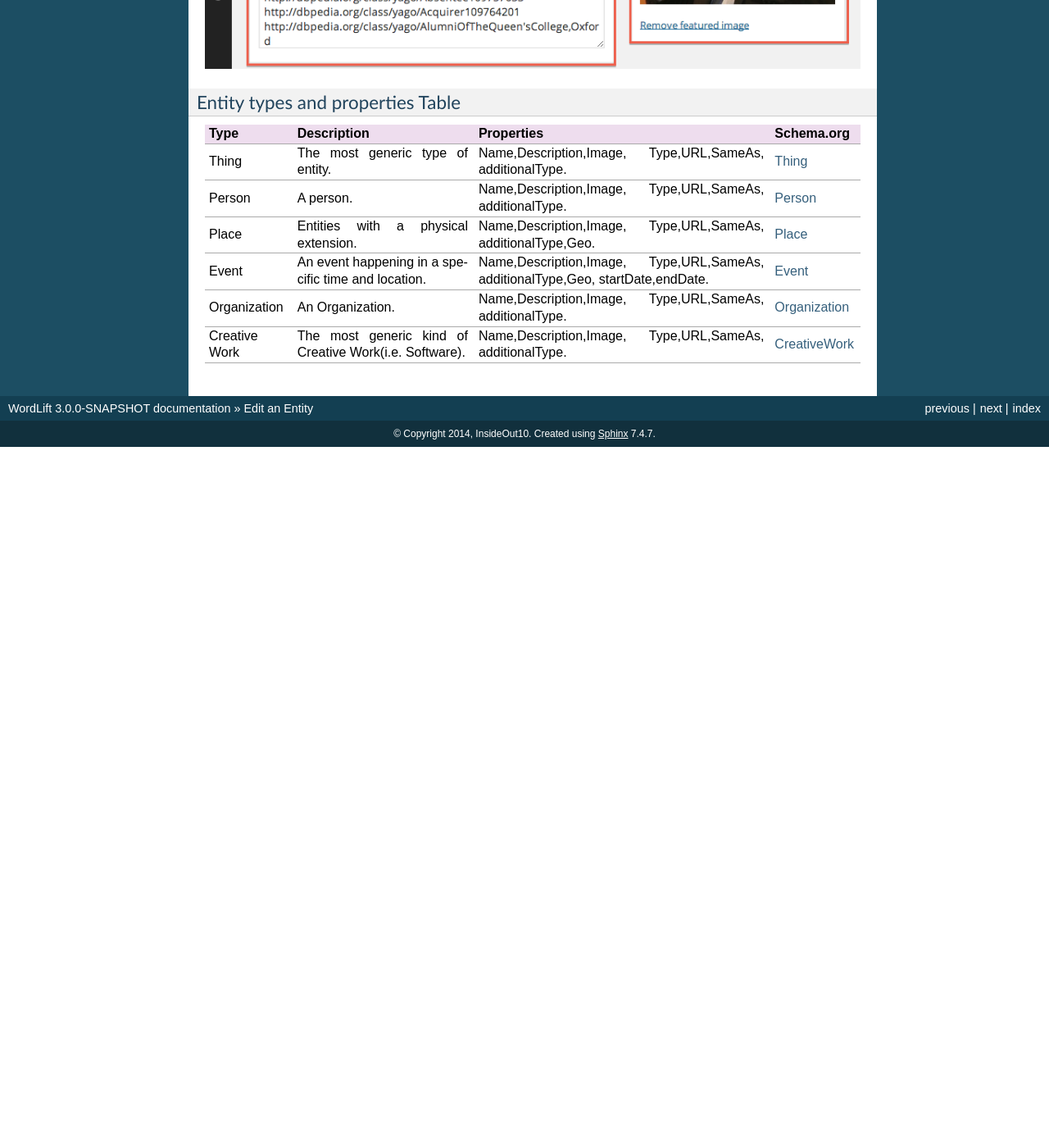
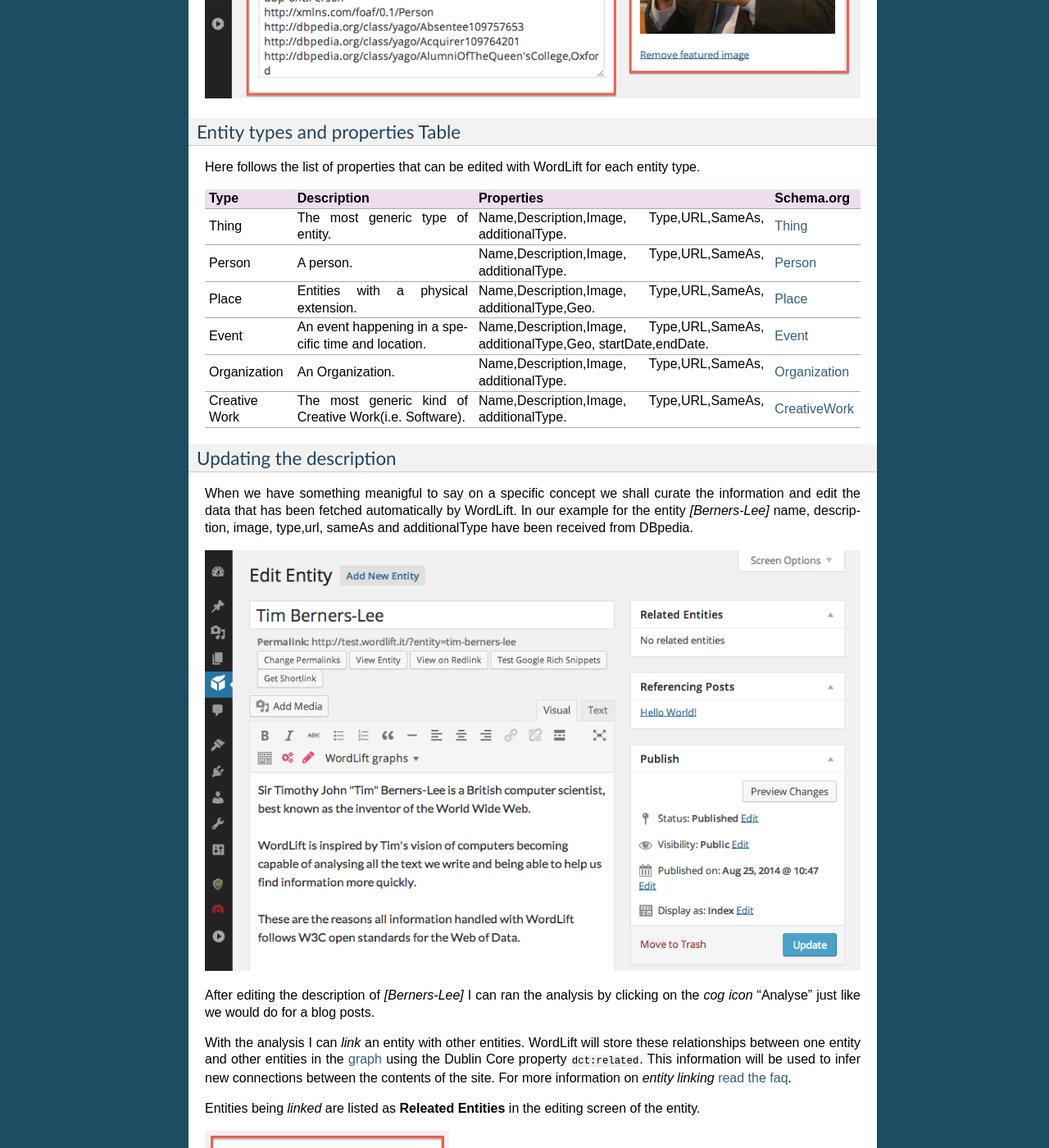
Before and after one commit to insideout10/wordlift-docs, a Sphinx documentation site: the page built from docs/edit-entity.rst, in a window 1280 px wide and 1400 px high, scrolled down 1524 px. Shown: the whole window at 82% size. Built offline with Sphinx 7.4.7, drawn with Linux system fonts in a browser that asks for light colours; before the commit the page ends 2069 px from its top, so only the background shows below that; some of the changed text lies outside the part shown.

Commit message:
update edit entity

```diff
--- a/docs/edit-entity.rst
+++ b/docs/edit-entity.rst
@@ -8,21 +8,24 @@
 
 .. image:: /images/wordlift-edit-entity-referencing-posts.png
 
-In our case I can see that the entity *[Tim Berners-Lee]* is associated with the post *Hello World!*.
+In our case I can see that the entity *[Tim Berners-Lee]* is associated with the post *Hello World!*
+
+Edit entity properties
+_____________
+
 The entity page provides the following set of properties that can be edited:
 
 	- **Name:** the title of the article
 	- **Description:** the body of the article
 	- **Image:** the featured image of the article
 	- **Entity Type:** the corresponding type (i.e. *Thing*, *Person*, *Place*, *Event*, *Organization*, *Creative Work*, ...) that can be managed via the *Entity Type* box in the editing window
-	- **Entity URL:** the URL describing the entity, the same-As label (the same entity on the different sources) and the entity-type-label (the types being associated on the external sources to the entity) that can be managed via the *Entity URL* box in the editing window.
-
-Here follows the list of properties that can be edited with WordLift for each entity type.
+	- **Entity URL:** the URL describing the entity, the same-As label (the URLs of same entity on the different sources) and the entity-type-label (the types being associated on the external sources to the entity) that can be managed via the *Entity URL* box in the editing window.
 
 .. image:: /images/wordlift-edit-entity-informations.png
 
 Entity types and properties Table
 -------------------------------
+Here follows the list of properties that can be edited with WordLift for each entity type.
 
 +--------------+--------------------+----------------------------+-------------------+
 |     Type     |    Description     |         Properties         |     Schema.org    |
@@ -53,6 +56,20 @@
 |              |Work(i.e. Software).|additionalType.             |                   |
 +--------------+--------------------+----------------------------+-------------------+
 
+Updating the description
+-------------------------------
+
+When we have something meanigful to say on a specific concept we shall curate the information and edit the data that has been fetched automatically by WordLift. In our example for the entity *[Berners-Lee]* name, description, image, type,url, sameAs and additionalType have been received from DBpedia.
+
+.. image:: /images/wordlift-content-analysis-new-entity-update.png
+
+After editing the description of *[Berners-Lee]* I can ran the analysis by clicking on the *cog icon* "Analyse" just like we would do for a blog posts.
+
+With the analysis I can *link* an entity with other entities. WordLift will store these relationships between one entity and other entities in the `graph <key-concepts.html#knowledge-graph>`_ using the Dublin Core property ``dct:related``. This information will be used to infer new connections between the contents of the site. For more information on *entity linking* `read the faq <faq.html#when-should-i-link-one-entity-to-another>`_.
+
+Entities being *linked* are listed as **Releated Entities** in the editing screen of the entity.
+
+.. image:: /images/wordlift-content-analysis-new-entity-related-entity.png
 
 .. _Thing: http://schema.org/Thing
 .. _Person: http://schema.org/Person
--- a/docs/key-concepts.rst
+++ b/docs/key-concepts.rst
@@ -22,7 +22,8 @@
 Related Entities
 --------------
 
-In WordLift **related entities** are the entities being used for annotating a blog post or a page.
+In WordLift **related entities** are primarily the entities being used for annotating a blog post or a page.
+Each entity we curate can be eventually *linked* to other entities by running the analysis on the property description text (that corresponds to the body of the custom post representing each entity). Entities being *linked* with other entities with the analysis are also known as **related entities**.
 
 Vocabulary
 _____________
```
Also changed, not shown: docs/faq.rst (+11 -0 lines), docs/images/wordlift-content-analysis-new-entity-related-entity.png (added), docs/images/wordlift-content-analysis-new-entity-update.png (added).
